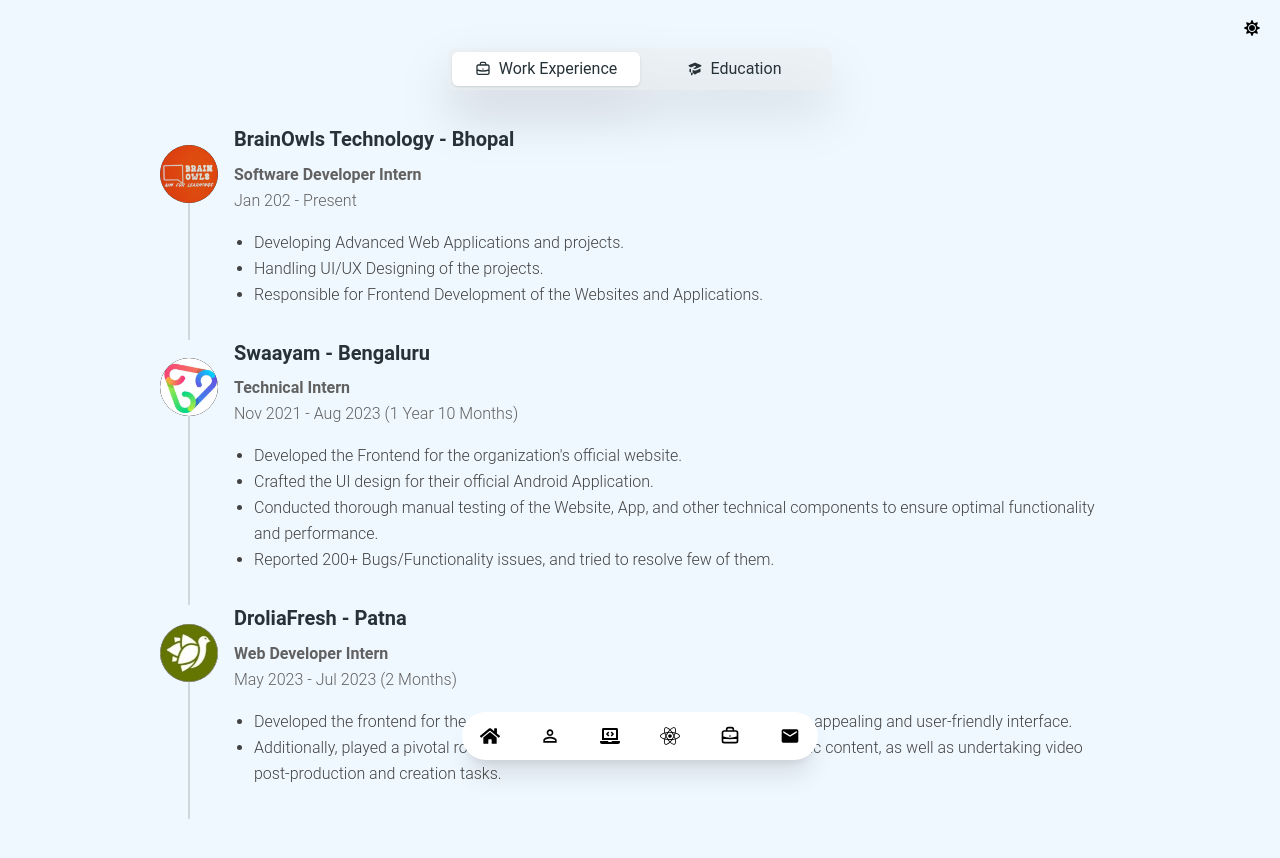
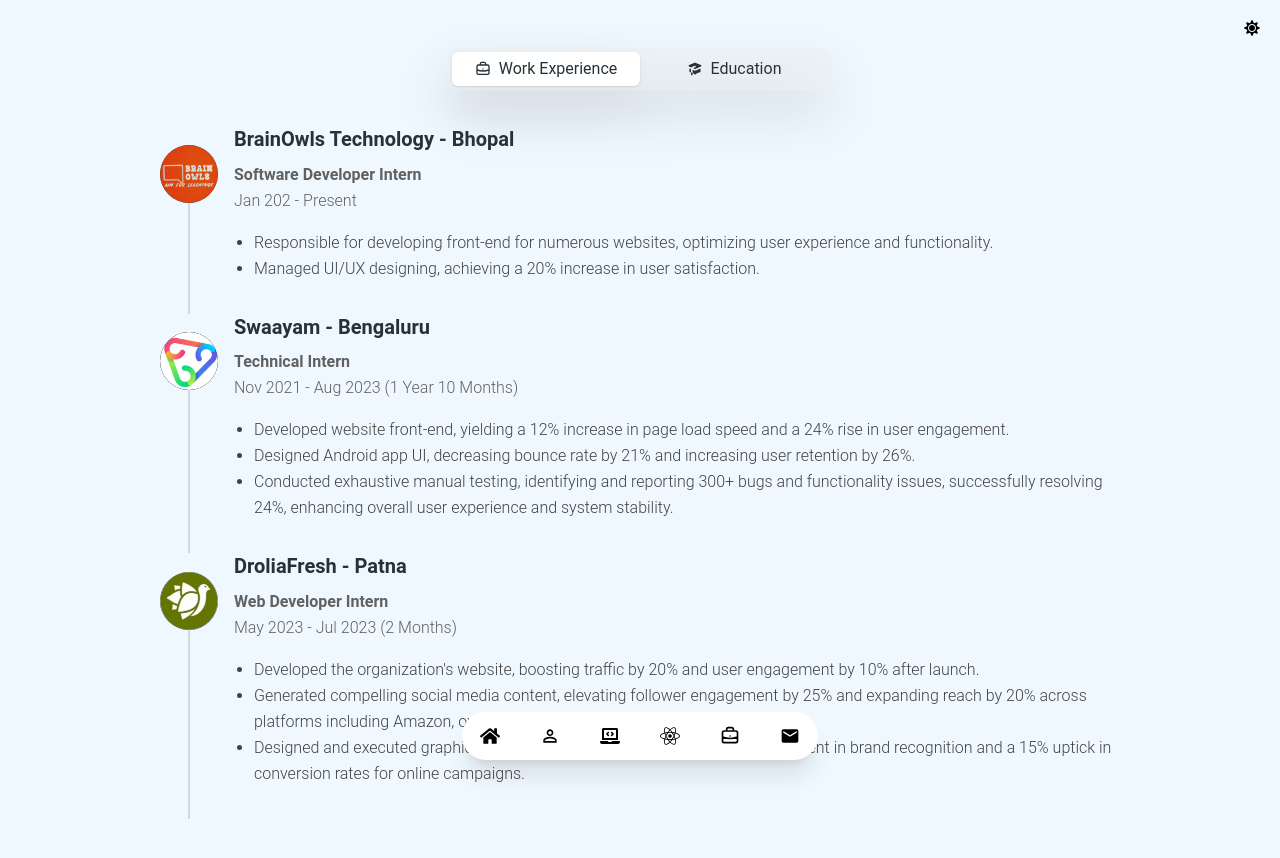
Before and after one commit to beingashusoni/portfolio, a React (Vite) app: page /experience in a window 1280 px wide. Shown: the top 858 px of the page. Built offline with nearby package versions, Linux system fonts and the light colour scheme.

Commit message:
Update WorkExp.jsx

```diff
--- a/src/Components/Experience/WorkExp.jsx
+++ b/src/Components/Experience/WorkExp.jsx
@@ -48,12 +48,8 @@
           </TimelineHeader>
           <TimelineBody className="pb-8">
             <ul className={`list-disc font-sans ml-5 ${darkMode ? 'text-white' : 'text-gray-800'}`}>
-              <li>Developing Advanced Web Applications and projects.</li>
-              <li>Handling UI/UX Designing of the projects.</li>
-              <li>
-                Responsible for Frontend Development of the Websites and
-                Applications.
-              </li>
+              <li>Responsible for developing front-end for numerous websites, optimizing user experience and functionality.</li>
+              <li>Managed UI/UX designing, achieving a 20% increase in user satisfaction.</li>
             </ul>
           </TimelineBody>
         </TimelineItem>
@@ -81,10 +77,9 @@
           </TimelineHeader>
           <TimelineBody className="pb-8">
             <ul className={`list-disc font-sans ml-5 ${darkMode ? 'text-white' : 'text-gray-800'}`}>
-              <li>Developed the Frontend for the organization&apos;s official website.</li>
-              <li>Crafted the UI design for their official Android Application.</li>
-              <li>Conducted thorough manual testing of the Website, App, and other technical components to ensure optimal functionality and performance.</li>
-              <li>Reported 200+ Bugs/Functionality issues, and tried to resolve few of them.</li>
+              <li>Developed website front-end, yielding a 12% increase in page load speed and a 24% rise in user engagement.</li>
+              <li>Designed Android app UI, decreasing bounce rate by 21% and increasing user retention by 26%.</li>
+              <li>Conducted exhaustive manual testing, identifying and reporting 300+ bugs and functionality issues, successfully resolving 24%, enhancing overall user experience and system stability.</li>
             </ul>
           </TimelineBody>
         </TimelineItem>
@@ -116,8 +111,9 @@
           </TimelineHeader>
           <TimelineBody className="pb-8">
             <ul className={`list-disc font-sans ml-5 ${darkMode ? 'text-white' : 'text-gray-800'}`}>
-              <li>Developed the frontend for the organization&apos;s official website, ensuring a visually appealing and user-friendly interface.</li>
-              <li>Additionally, played a pivotal role in generating engaging social media and graphic content, as well as undertaking video post-production and creation tasks.</li>
+              <li>Developed the organization's website, boosting traffic by 20% and user engagement by 10% after launch.</li>
+              <li>Generated compelling social media content, elevating follower engagement by 25% and expanding reach by 20% across platforms including Amazon, over 5 months.</li>
+              <li>Designed and executed graphic content strategies, resulting in a 30% improvement in brand recognition and a 15% uptick in conversion rates for online campaigns.</li>
             </ul>
           </TimelineBody>
         </TimelineItem>
```
